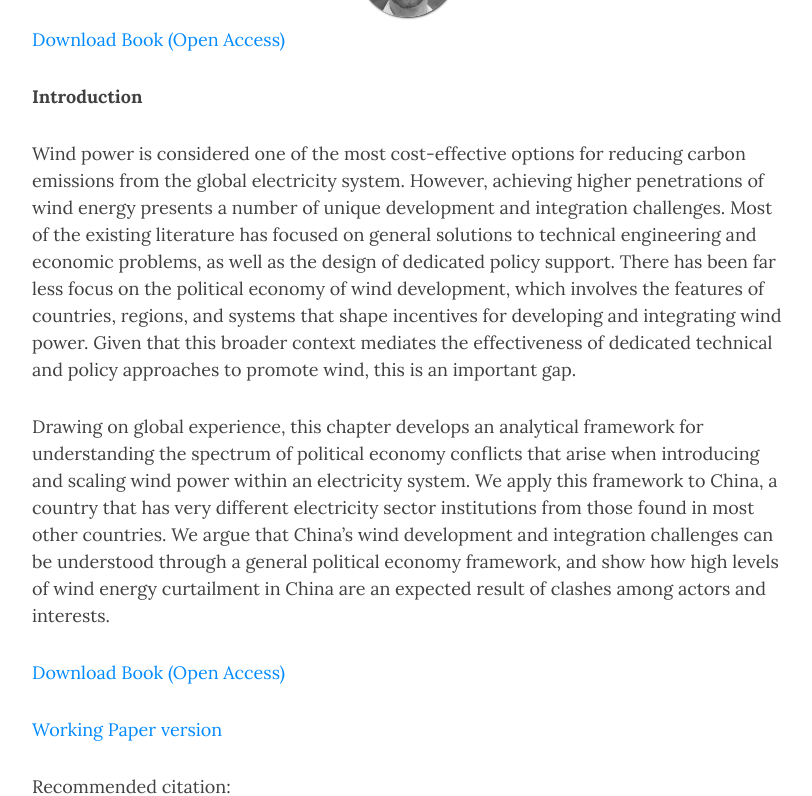
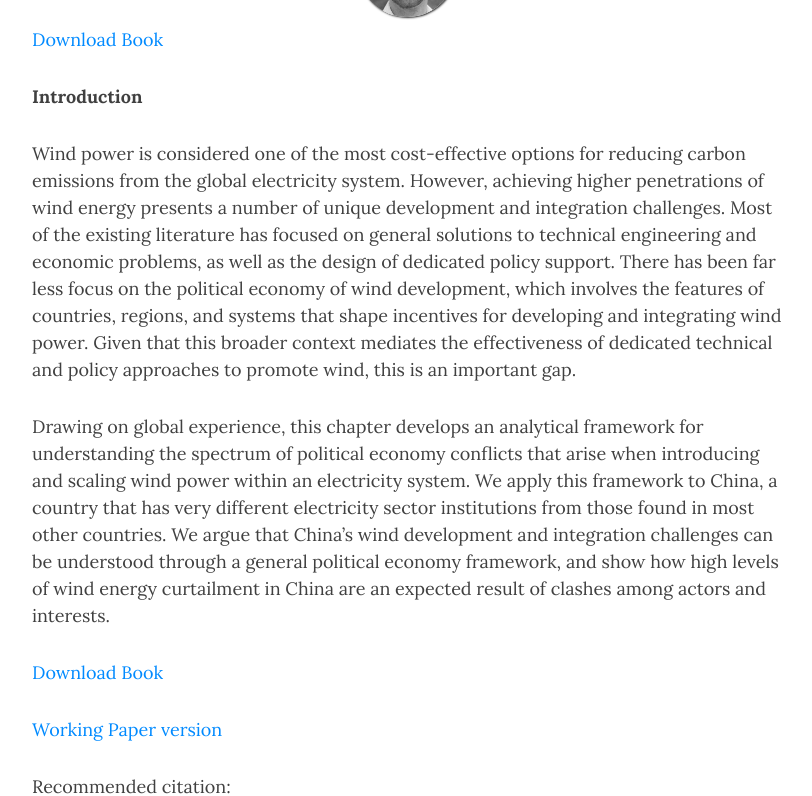
Before and after one commit to east-winds/east-winds.github.io, a Jekyll site: the page built from _posts/2017-04-12-oup-political-economy-framework-wind-china.md, in a window 1280 px wide and 900 px high, cut to the strip 104-900 px from the top of the window. Shown: the whole strip, without its empty margins (233-1045 px from the left). Built offline with Jekyll 4.4.1, drawn with Linux system fonts in a browser that asks for light colours; nearby versions of some CDN libraries.

```diff
--- a/_posts/2017-04-12-oup-political-economy-framework-wind-china.md
+++ b/_posts/2017-04-12-oup-political-economy-framework-wind-china.md
@@ -2,11 +2,11 @@
 layout: paper
 title: Toward a Political Economy Framework for Wind Integration: Does China Break the Mould?
 subtitle: Davidson, M. R., Kahrl, F., and Karplus, V. J. (2016). The Political Economy of Clean Energy Transitions.
-tags: [papers, home]
+tags: [papers]
 
 ---
 
-[Download Book (Open Access)](https://www.wider.unu.edu/publication/political-economy-clean-energy-transitions-0)
+[Download Book](https://www.wider.unu.edu/publication/political-economy-clean-energy-transitions-0)
 
 **Introduction**
 
@@ -15,7 +15,7 @@ Wind power is considered one of the most cost-effective options for reducing car
 Drawing on global experience, this chapter develops an analytical framework for understanding the spectrum of political economy conflicts that arise when introducing and scaling wind power within an electricity system. We apply this framework to China, a country that has very different electricity sector institutions from those found in most other countries. We argue that China’s wind development and integration challenges can be understood through a general political economy framework, and show how high levels of wind energy curtailment in China are an expected result of clashes among actors and interests.
 
 
-[Download Book (Open Access)](https://www.wider.unu.edu/publication/political-economy-clean-energy-transitions-0)
+[Download Book](https://www.wider.unu.edu/publication/political-economy-clean-energy-transitions-0)
 
 [Working Paper version](/2016-04-01-political-economy-framework-wind-china/)
 
```
